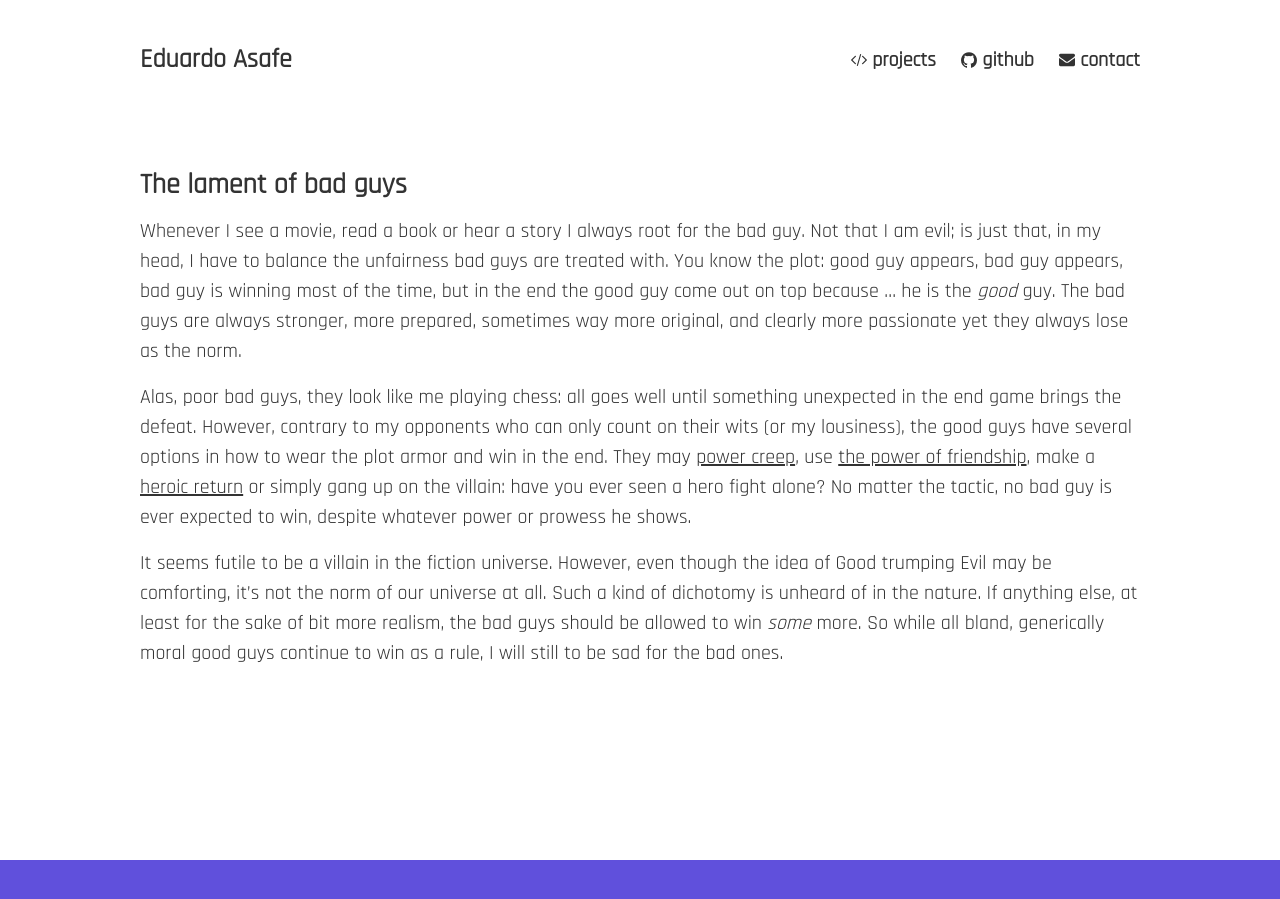
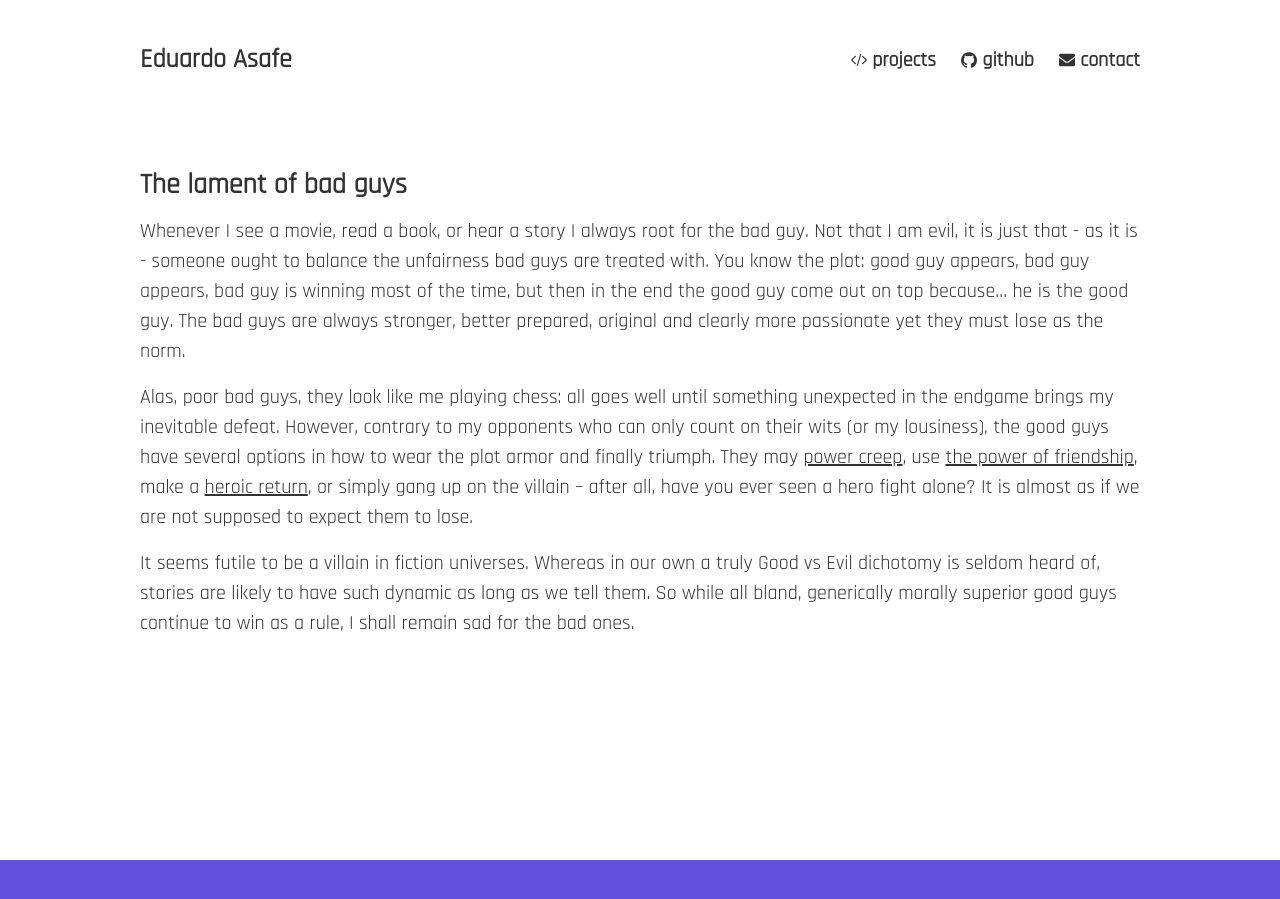
Before and after one commit to easafe/easafe.github.io, a Jekyll site: the page built from _posts/2015-05-15-the-lament-of-bad-guys.md, in a window 1280 px wide. Built offline with Jekyll 4.4.1, drawn with Linux system fonts in a browser that asks for light colours.

Commit message:
Edit 'The lament of bad guys' for clarity and grammar
Revised text for clarity and grammatical accuracy.

```diff
--- a/_posts/2015-05-15-the-lament-of-bad-guys.md
+++ b/_posts/2015-05-15-the-lament-of-bad-guys.md
@@ -4,8 +4,8 @@ title: The lament of bad guys
 tags: [rambling]
 ---
 
-Whenever I see a movie, read a book or hear a story I always root for the bad guy. Not that I am evil; is just that, in my head, I have to balance the unfairness bad guys are treated with. You know the plot: good guy appears, bad guy appears, bad guy is winning most of the time, but in the end the good guy come out on top because ... he is the _good_ guy. The bad guys are always stronger, more prepared, sometimes way more original, and clearly more passionate yet they always lose as the norm.
+Whenever I see a movie, read a book, or hear a story I always root for the bad guy. Not that I am evil, it is just that - as it is - someone ought to balance the unfairness bad guys are treated with. You know the plot: good guy appears, bad guy appears, bad guy is winning most of the time, but then in the end the good guy come out on top because... he is the good guy. The bad guys are always stronger, better prepared, original and clearly more passionate yet they must lose as the norm.
 
-Alas, poor bad guys, they look like me playing chess: all goes well until something unexpected in the end game brings the defeat. However, contrary to my opponents who can only count on their wits (or my lousiness), the good guys have several options in how to wear the plot armor and win in the end. They may [power creep](http://tvtropes.org/pmwiki/pmwiki.php/Main/PowerCreepPowerSeep), use [the power of friendship](http://tvtropes.org/pmwiki/pmwiki.php/Main/ThePowerOfFriendship), make a [heroic return](http://tvtropes.org/pmwiki/pmwiki.php/Main/HeroicRematch) or simply gang up on the villain: have you ever seen a hero fight alone? No matter the tactic, no bad guy is ever expected to win, despite whatever power or prowess he shows.
+Alas, poor bad guys, they look like me playing chess: all goes well until something unexpected in the endgame brings my inevitable defeat. However, contrary to my opponents who can only count on their wits (or my lousiness), the good guys have several options in how to wear the plot armor and finally triumph. They may [power creep](http://tvtropes.org/pmwiki/pmwiki.php/Main/PowerCreepPowerSeep), use [the power of friendship](http://tvtropes.org/pmwiki/pmwiki.php/Main/ThePowerOfFriendship), make a [heroic return](http://tvtropes.org/pmwiki/pmwiki.php/Main/HeroicRematch), or simply gang up on the villain -- after all, have you ever seen a hero fight alone? It is almost as if we are not supposed to expect them to lose.
 
-It seems futile to be a villain in the fiction universe. However, even though the idea of Good trumping Evil may be comforting, it's not the norm of our universe at all. Such a kind of dichotomy is unheard of in the nature. If anything else, at least for the sake of bit more realism, the bad guys should be allowed to win _some_ more. So while all bland, generically moral good guys continue to win as a rule, I will still to be sad for the bad ones.
+It seems futile to be a villain in fiction universes. Whereas in our own a truly Good vs Evil dichotomy is seldom heard of, stories are likely to have such dynamic as long as we tell them. So while all bland, generically morally superior good guys continue to win as a rule, I shall remain sad for the bad ones.
```
